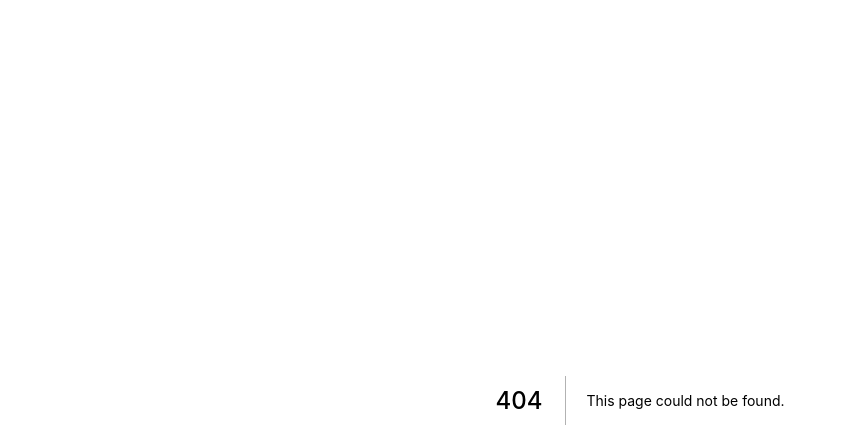
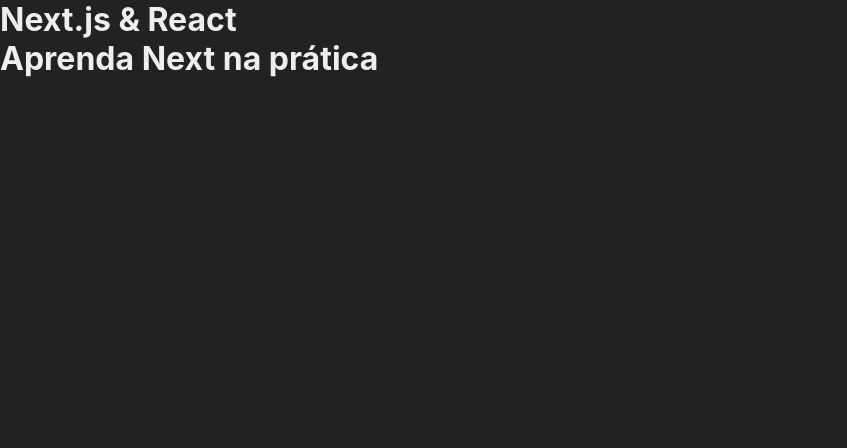
Before and after one commit to rodrigsmor/nextjs-fundamentos, a Next.js app: page /example in a window 1280 px wide. Before the commit this address had no page. Shown: the top 448 px of the page, without its empty margins (0-847 px from the left). Built offline with nearby package versions, Linux system fonts and the light colour scheme.

Commit message:
04 | Insert a component on the page

```diff
--- /dev/null
+++ b/src/components/Cabecalho.jsx
@@ -0,0 +1,7 @@
+export default function Cabecalho(props) {
+    return (
+        <header>
+            <h1>{ props.titulo }</h1>
+        </header>
+    );
+}
--- /dev/null
+++ b/src/pages/example.jsx
@@ -0,0 +1,10 @@
+import Cabecalho from "../components/Cabecalho";
+
+export default function Exemplo() {
+    return (
+        <>
+            <Cabecalho titulo={'Next.js & React'} />
+            <Cabecalho titulo={'Aprenda Next na prática'} />
+        </>
+    );
+}
```
